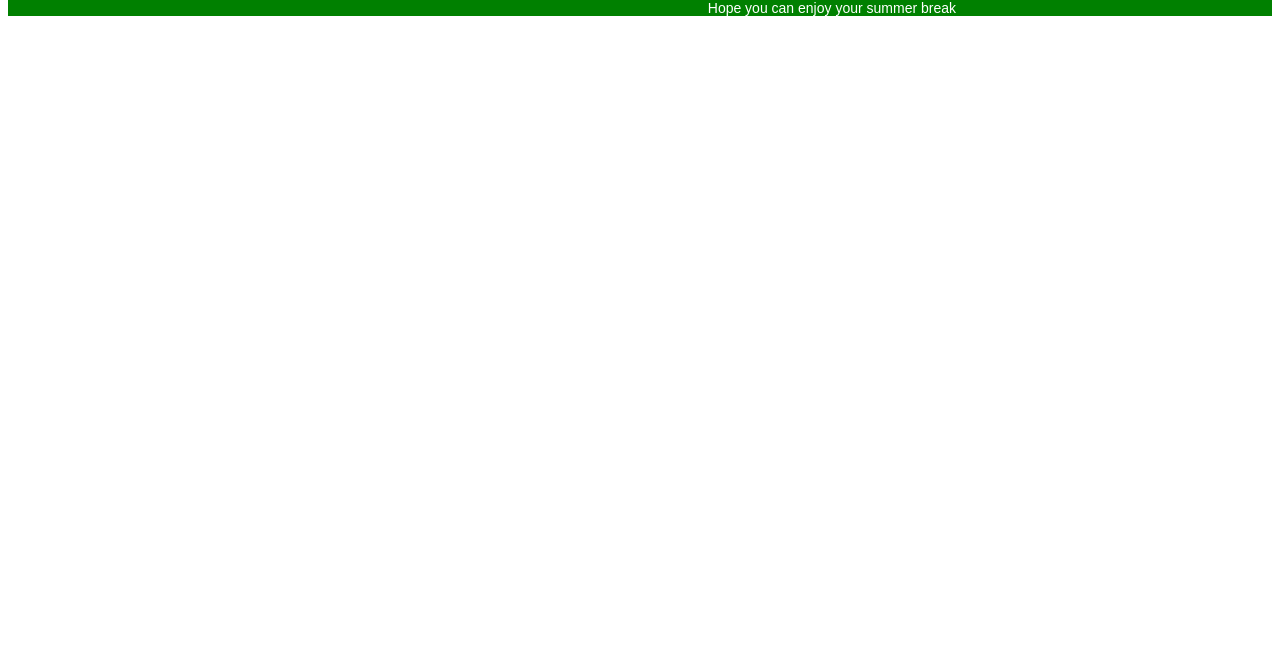
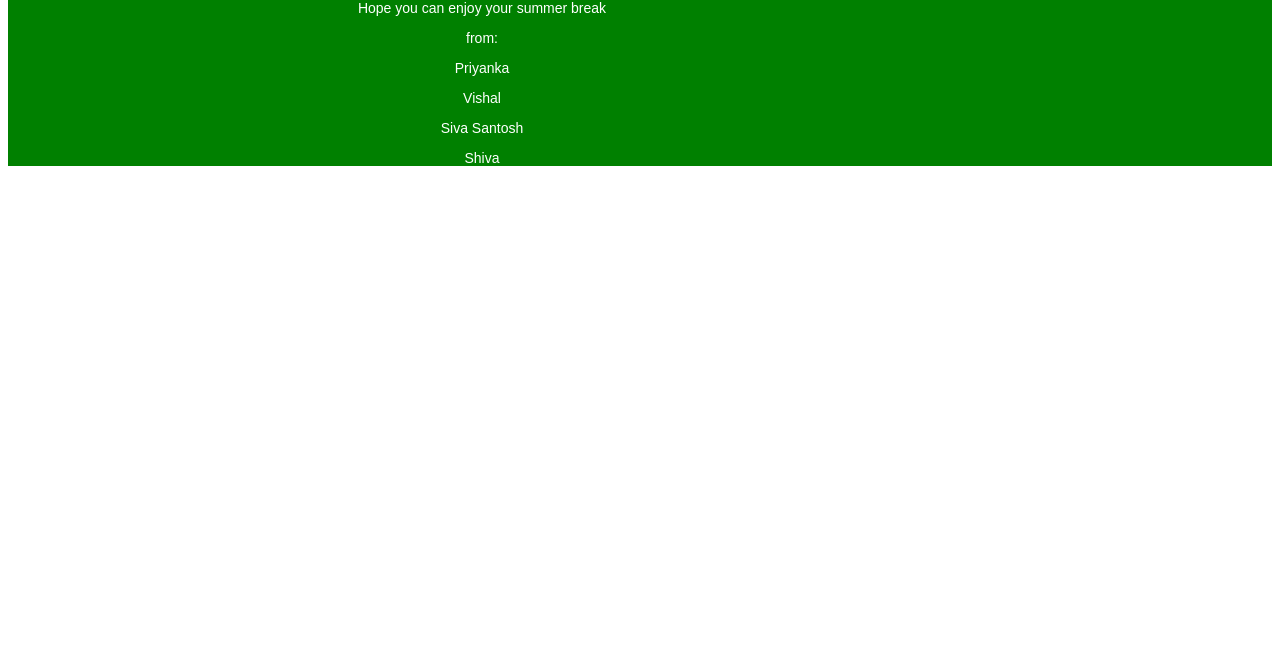
Before and after one commit to ccspringgp/AWS_CICD, a website: page index.html in a window 1280 px wide. Shown: the part 141-800 px from the top of the page. Drawn offline with Linux system fonts and the light colour scheme.

Commit message:
text change4

```diff
--- a/index.html
+++ b/index.html
@@ -4,6 +4,7 @@
     <title>Elastic Beanstalk</title>
     <style>
       body {
+        text-align: center;
         color: #ffffff;
         font-family: Arial, sans-serif;
         font-size:14px;
@@ -33,7 +34,7 @@
         bottom: 0px;
         left: 0px;
 
-        text-align: right;
+        text-align: center;
         padding-top: 0px;
         background-color: green;
 
@@ -71,6 +72,12 @@
     <div class="textColumn">
       <h1>Hello Class, how are you?</h1>
       <p>Hope you can enjoy your summer break</p>
+
+      <p>from:</p>
+      <p>Priyanka</p>
+      <p>Vishal</p>
+      <p>Siva Santosh</p>
+      <p>Shiva</p>
     </div>
       </body>
 </html>
```
